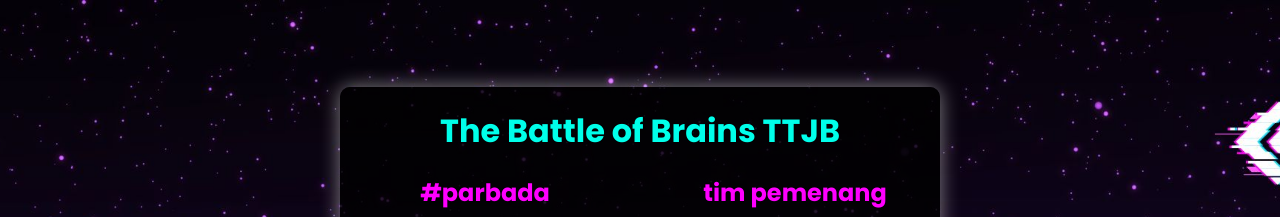
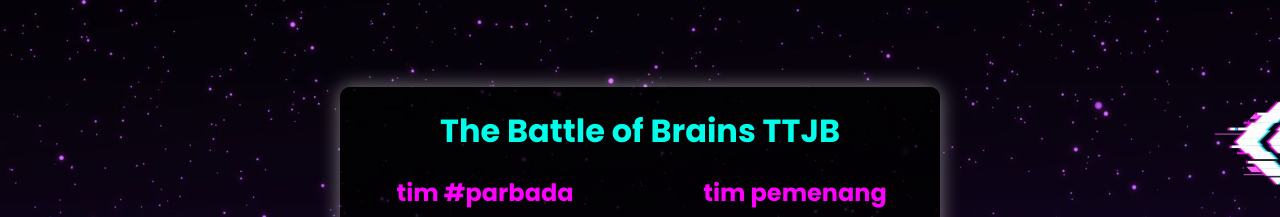
Before and after one commit to rirism/thebattleofbrains, a plain HTML site: page index.html in a window 1280 px wide. Shown: the top 217 px of the page. Drawn offline with Linux system fonts and the light colour scheme.

Commit message:
add wording "tim" for parbada

```diff
--- a/index.html
+++ b/index.html
@@ -18,7 +18,7 @@
         <div class="scoreboard">
             <!-- Team 1 -->
             <div class="team-column" id="team1-column">
-                <h2>#parbada</h2>
+                <h2>tim #parbada</h2>
                 <div class="team" id="team1-input">
                     <div id="team1-input-fields">
                         <input type="number" class="score-input" value="0" onchange="updateTotalScore('team1')">
```
